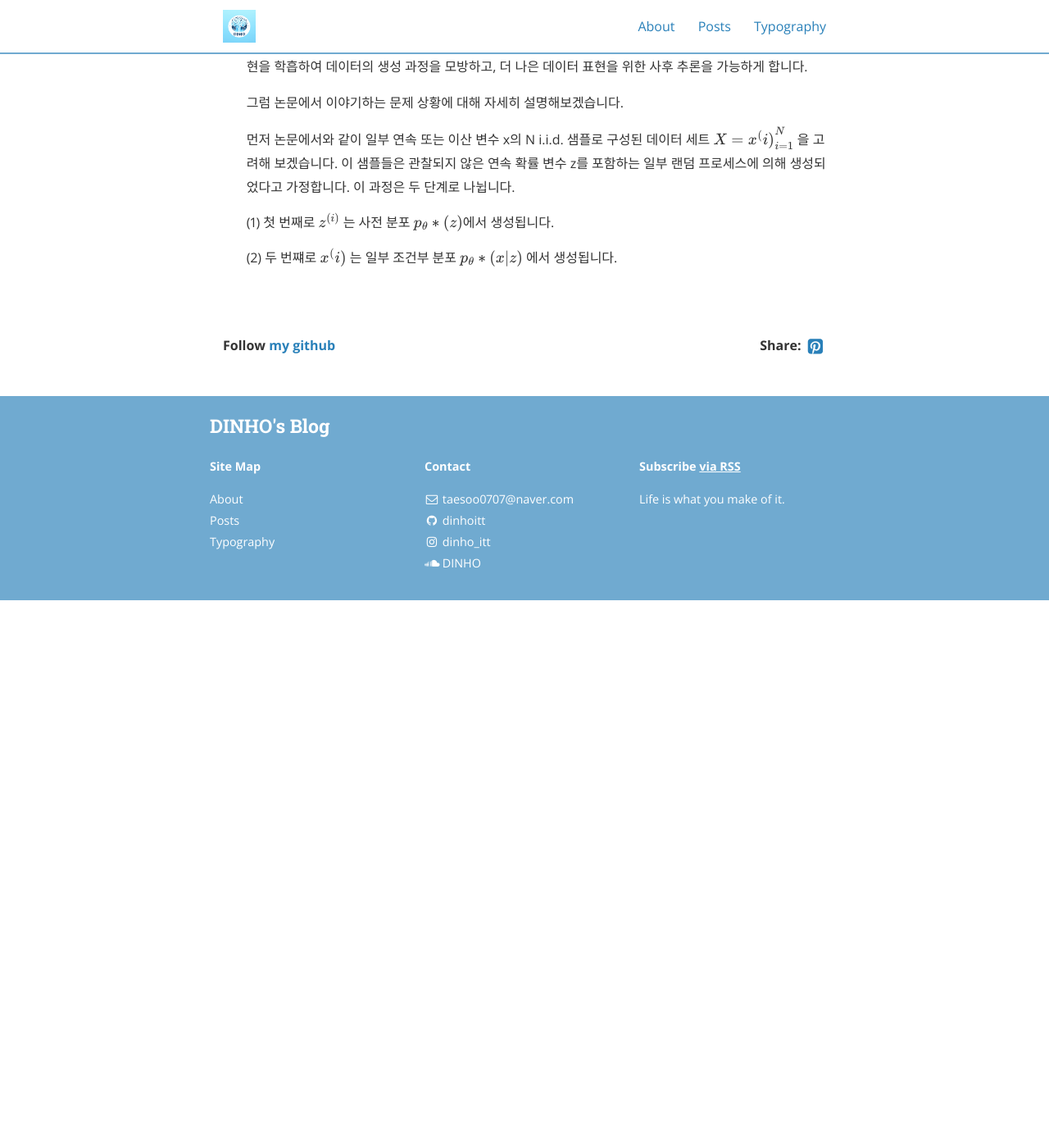
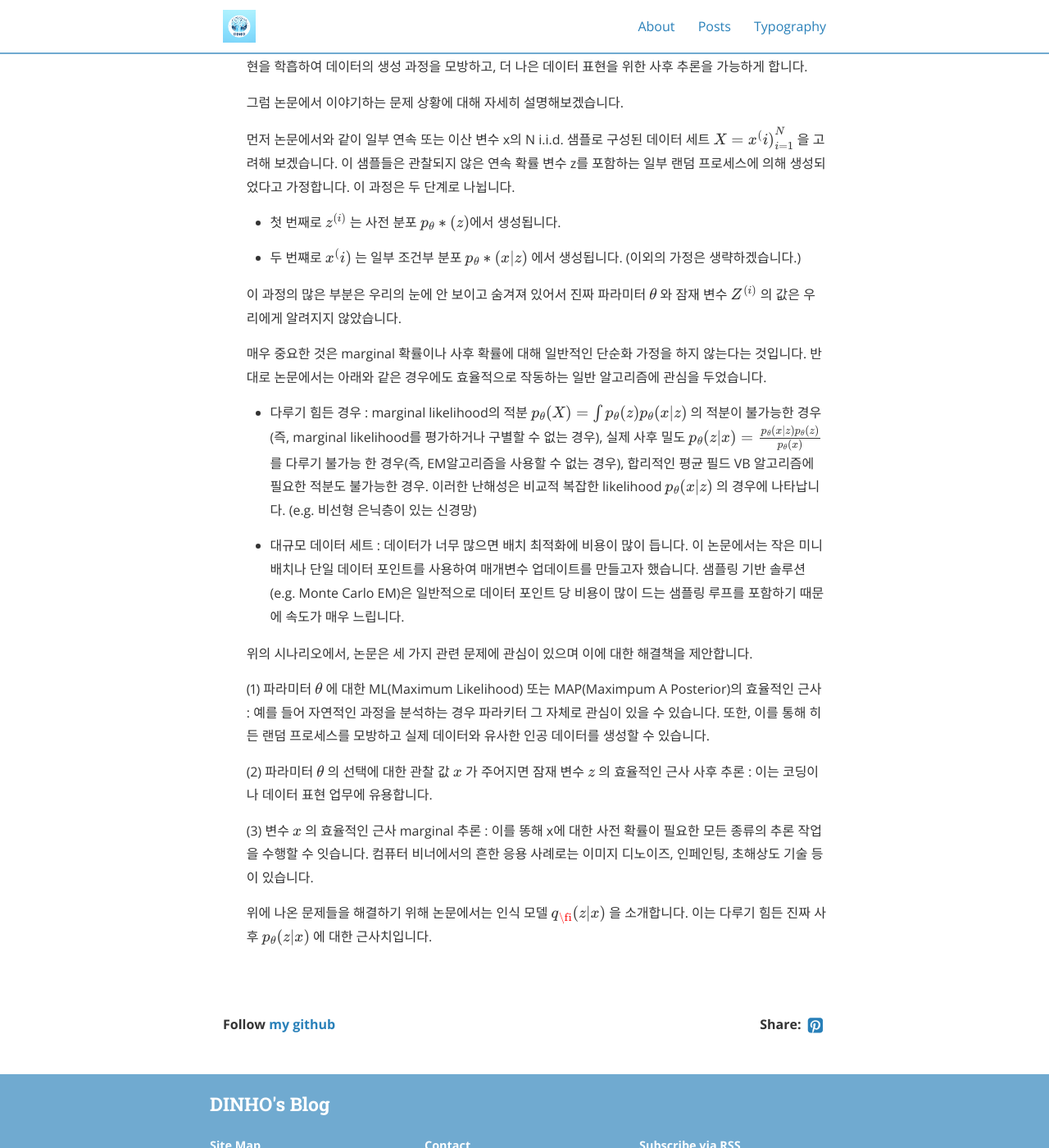
Before and after one commit to dinhoitt/dinhoitt.github.io, a Jekyll site: the page built from _posts/2024-02-28-VAE(Variational autoencoder) 설명.md, in a window 1280 px wide and 1400 px high, scrolled down 2930 px. Shown: the whole window at 82% size. Built offline with Jekyll 4.4.1, drawn with Linux system fonts in a browser that asks for light colours; nearby versions of some CDN libraries; formulas are drawn with MathJax 3; comment, search, counter and statistics services are not loaded; before the commit the page ends 3662 px from its top, so only the background shows below that.

Commit message:
vae post -ing

```diff
--- a/_posts/2024-02-28-VAE(Variational autoencoder) 설명.md
+++ b/_posts/2024-02-28-VAE(Variational autoencoder) 설명.md
@@ -55,6 +55,24 @@ cover:  "/assets/post/VAE_Basic.png"
 
     먼저 논문에서와 같이 일부 연속 또는 이산 변수 x의 N i.i.d. 샘플로 구성된 데이터 세트 $$X = {x^(i)}^{N}_{i=1}$$ 을 고려해 보겠습니다. 이 샘플들은 관찰되지 않은 연속 확률 변수 z를 포함하는 일부 랜덤 프로세스에 의해 생성되었다고 가정합니다. 이 과정은 두 단계로 나뉩니다.
 
-    (1) 첫 번째로 $$z^{(i)}$$ 는 사전 분포 $$p_{\theta}*(z)$$에서 생성됩니다.
+    - 첫 번째로 $$z^{(i)}$$ 는 사전 분포 $$p_{\theta}*(z)$$에서 생성됩니다.
 
-    (2) 두 번쨰로 $$x^(i)$$ 는 일부 조건부 분포 $$p_{θ}*(x\vert z)$$ 에서 생성됩니다.
+    - 두 번쨰로 $$x^(i)$$ 는 일부 조건부 분포 $$p_{θ}*(x\vert z)$$ 에서 생성됩니다. (이외의 가정은 생략하겠습니다.)
+
+    이 과정의 많은 부분은 우리의 눈에 안 보이고 숨겨져 있어서 진짜 파라미터  $$\theta$$ 와 잠재 변수 $$Z^{(i)}$$ 의 값은 우리에게 알려지지 않았습니다.
+
+    매우 중요한 것은 marginal 확률이나 사후 확률에 대해 일반적인 단순화 가정을 하지 않는다는 것입니다. 반대로 논문에서는 아래와 같은 경우에도 효율적으로 작동하는 일반 알고리즘에 관심을 두었습니다.
+
+    - 다루기 힘든 경우 : marginal likelihood의 적분 $$p_{\theta}(X) = \int p_{θ}(z)p_{\theta}(x\vert z)$$ 의 적분이 불가능한 경우(즉, marginal likelihood를 평가하거나 구별할 수 없는 경우), 실제 사후 밀도 $$p_{\theta}(z\vert x) = \frac{p_{\theta}(x\vert z)p_{\theta}(z)}{p_{\theta}(x)}$$ 를 다루기 불가능 한 경우(즉, EM알고리즘을 사용할 수 없는 경우), 합리적인 평균 필드 VB 알고리즘에 필요한 적분도 불가능한 경우. 이러한 난해성은 비교적 복잡한 likelihood $$p_{\theta}(x\vert z)$$ 의 경우에 나타납니다. (e.g. 비선형 은닉층이 있는 신경망)
+
+    - 대규모 데이터 세트 : 데이터가 너무 많으면 배치 최적화에 비용이 많이 듭니다. 이 논문에서는 작은 미니 배치나 단일 데이터 포인트를 사용하여 매개변수 업데이트를 만들고자 했습니다. 샘플링 기반 솔루션(e.g. Monte Carlo EM)은 일반적으로 데이터 포인트 당 비용이 많이 드는 샘플링 루프를 포함하기 때문에 속도가 매우 느립니다.
+
+    위의 시나리오에서, 논문은 세 가지 관련 문제에 관심이 있으며 이에 대한 해결책을 제안합니다.
+
+    (1) 파라미터 $$\theta$$ 에 대한 ML(Maximum Likelihood) 또는 MAP(Maximpum A Posterior)의 효율적인 근사 : 예를 들어 자연적인 과정을 분석하는 경우 파라키터 그 자체로 관심이 있을 수 있습니다. 또한, 이를 통해 히든 랜덤 프로세스를 모방하고 실제 데이터와 유사한 인공 데이터를 생성할 수 있습니다.
+
+    (2) 파라미터 $$\theta$$ 의 선택에 대한 관찰 값 $$x$$ 가 주어지면 잠재 변수 $$z$$ 의 효율적인 근사 사후 추론 : 이는 코딩이나 데이터 표현 업무에 유용합니다.
+
+    (3) 변수 $$x$$ 의 효율적인 근사 marginal 추론 : 이를 똥해 x에 대한 사전 확률이 필요한 모든 종류의 추론 작업을 수행할 수 잇습니다. 컴퓨터 비너에서의 흔한 응용 사례로는 이미지 디노이즈, 인페인팅, 초해상도 기술 등이 있습니다.
+
+    위에 나온 문제들을 해결하기 위해 논문에서는 인식 모델 $$q_{\fi}(z\vert x)$$ 을 소개합니다. 이는 다루기 힘든 진짜 사후 $$p_{\theta}(z\vert x)$$ 에 대한 근사치입니다.
```
